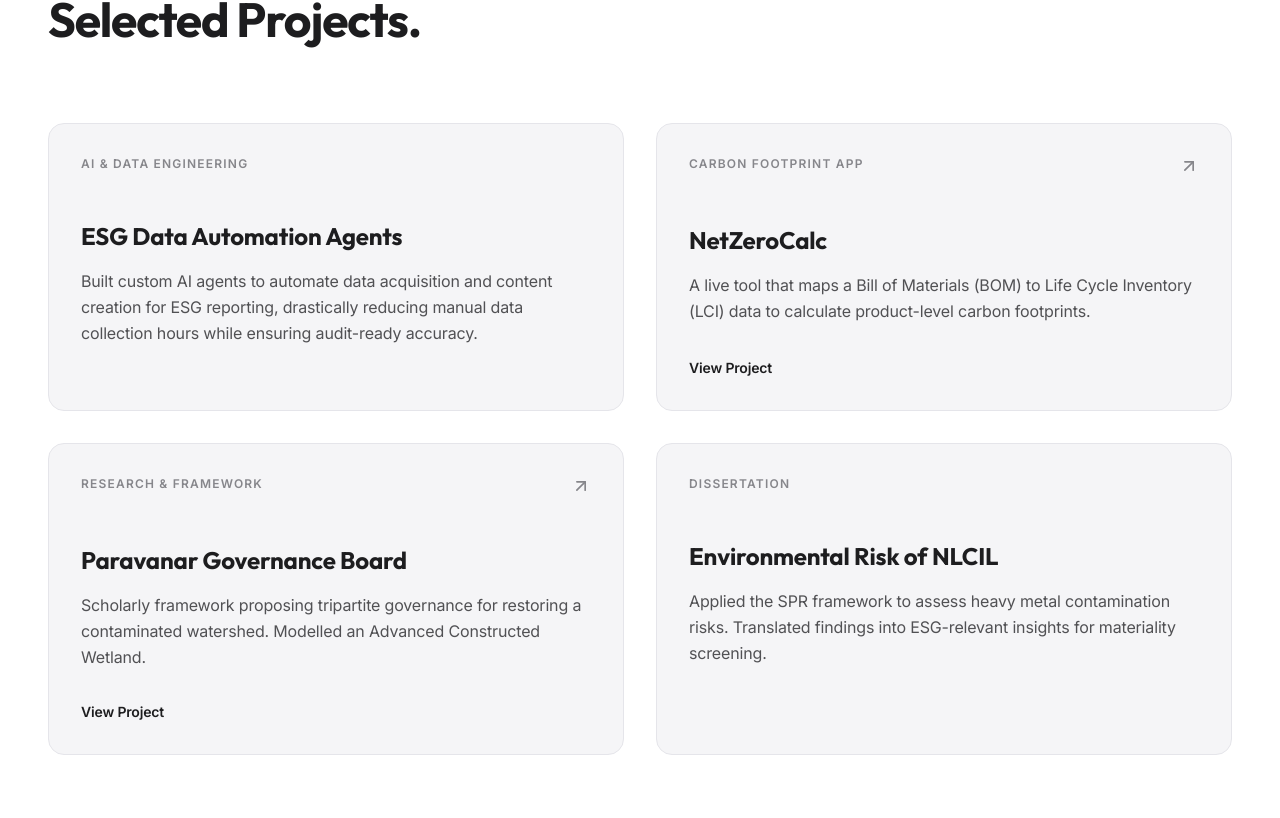
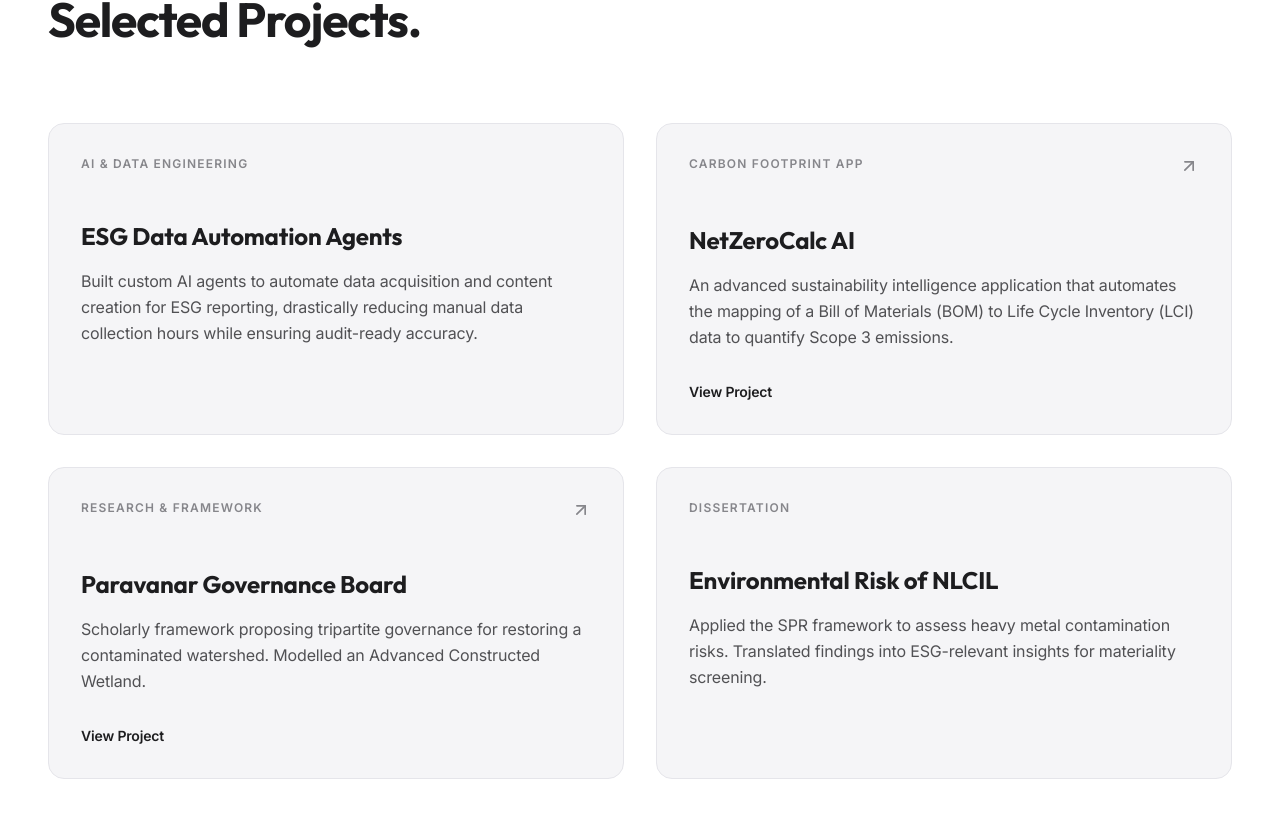
Before and after one commit to arunachalamvenkatachalapathy-dev/arunachalam-portfolio, a React (Vite) app: page / in a window 1280 px wide. Shown: the part 2924-3742 px from the top of the page. Built offline with nearby package versions, Linux system fonts and the light colour scheme.

Commit message:
Update NetZeroCalc project link and description on main branch

```diff
--- a/src/components/Projects.jsx
+++ b/src/components/Projects.jsx
@@ -9,10 +9,10 @@
     link: null, // Keep null or add link if available
   },
   {
-    title: 'NetZeroCalc',
+    title: 'NetZeroCalc AI',
     category: 'Carbon Footprint App',
-    description: 'A live tool that maps a Bill of Materials (BOM) to Life Cycle Inventory (LCI) data to calculate product-level carbon footprints.',
-    link: 'https://arunachalamvenkatachalapathy-dev.github.io/e-credits/',
+    description: 'An advanced sustainability intelligence application that automates the mapping of a Bill of Materials (BOM) to Life Cycle Inventory (LCI) data to quantify Scope 3 emissions.',
+    link: 'https://arunachalamvenkatachalapathy-dev.github.io/netzerocalc-ai/',
   },
   {
     title: 'Paravanar Governance Board',
```
